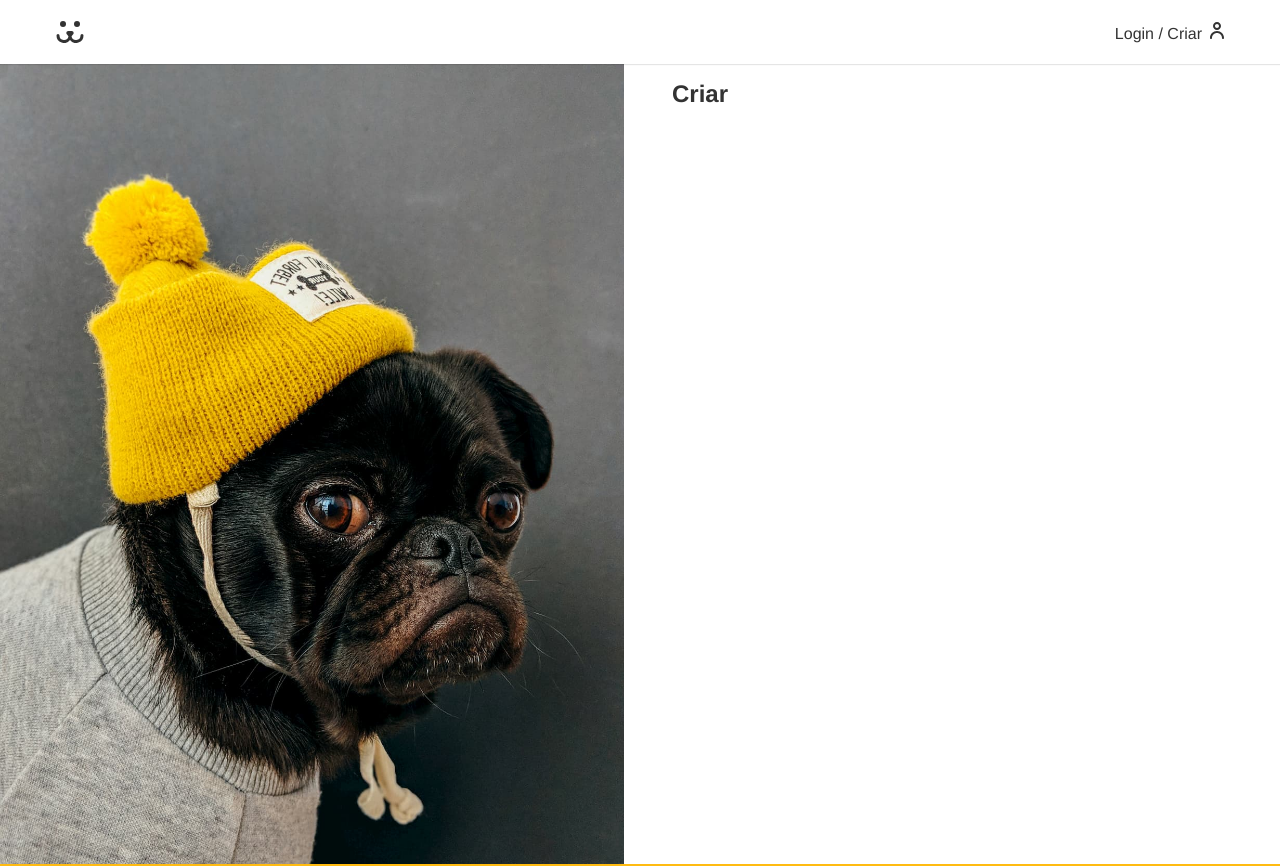
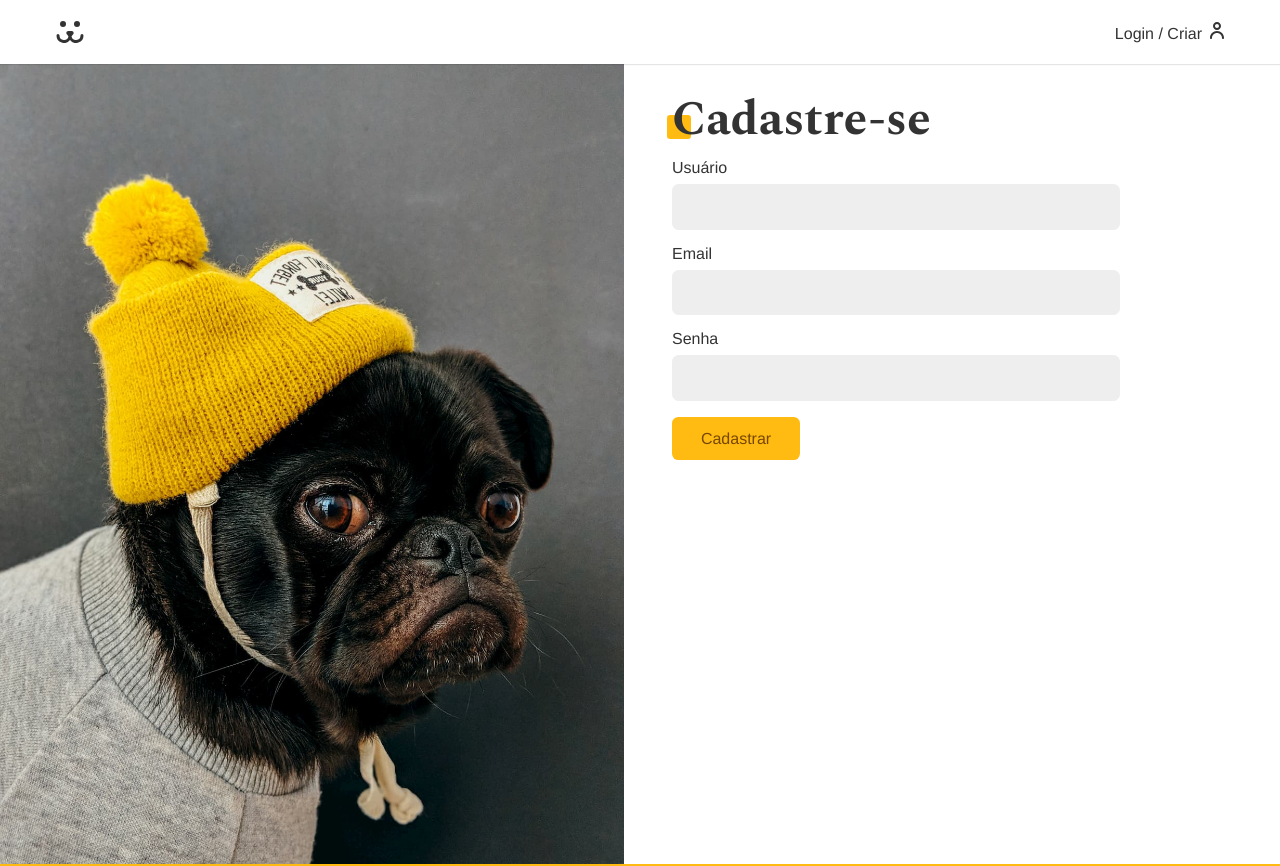
Before and after one commit to allangdasilva/projeto-dogs-next, a Next.js app: page /login/criar in a window 1280 px wide. Shown: the top 866 px of the page. Built offline with nearby package versions, Linux system fonts and the light colour scheme.

Commit message:
Criar usuário configurado

```diff
--- /dev/null
+++ b/src/actions/post-criar.tsx
@@ -0,0 +1,31 @@
+"use server";
+
+import { CRIAR_POST } from "@/functions/api";
+import apiError from "@/functions/apiError";
+import login from "./login";
+
+export default async function criarPost(state: {}, formData: FormData) {
+  const username = formData.get("username") as string | null;
+  const password = formData.get("password") as string | null;
+  const email = formData.get("password") as string | null;
+  try {
+    // Aqui é um bom momento para verificações, pq verificações de servidor não tem
+    // como o usuário escapar delas. A biblioteca zod é uma bem utilizada para
+    // verificações.
+    if (!username || !password || !email) throw new Error("Preencha os dados.");
+    if (password.length < 6)
+      throw new Error("A senha deve ter mais de 6 dígitos.");
+
+    const { url } = CRIAR_POST();
+    const response = await fetch(url, {
+      method: "POST",
+      body: formData,
+    });
+    if (!response.ok) throw new Error("Email ou usuário já cadastrado.");
+    const { ok } = await login({ ok: true, error: "" }, formData);
+    if (!ok) throw new Error("Erro ao logar.");
+    return { data: null, ok: true, error: "" };
+  } catch (error: unknown) {
+    return apiError(error);
+  }
+}
--- a/src/app/login/criar/page.tsx
+++ b/src/app/login/criar/page.tsx
@@ -1,9 +1,18 @@
+import FormCriar from "@/components/login/FormCriar";
+import { Metadata } from "next";
+
+export const metadata: Metadata = {
+  title: "Crie sua conta | Dogs",
+  description: "Crie sua conta no site Dogs.",
+};
+
 export default async function CriarPage() {
   return (
     <>
-      <main>
-        <h1>Criar</h1>
-      </main>
+      <div className="animeLeft">
+        <h1 className="title">Cadastre-se</h1>
+        <FormCriar />
+      </div>
     </>
   );
 }
--- a/src/app/login/page.tsx
+++ b/src/app/login/page.tsx
@@ -1,4 +1,10 @@
 import FormLogin from "@/components/login/FormLogin";
+import { Metadata } from "next";
+
+export const metadata: Metadata = {
+  title: "Login | Dogs",
+  description: "Logue na sua conta no site Dogs.",
+};
 
 export default async function LoginPage() {
   return (
--- /dev/null
+++ b/src/components/login/FormCriar.tsx
@@ -0,0 +1,45 @@
+"use client";
+
+import { useFormStatus } from "react-dom";
+import Button from "../forms/Button";
+import React, { useActionState } from "react";
+import Input from "@/components/forms/Input";
+import ErrorMessage from "../helper/ErrorMessage";
+import styles from "./FormLogin.module.css";
+import criarPost from "@/actions/post-criar";
+
+function ButtonForm() {
+  const { pending } = useFormStatus();
+  return (
+    <>
+      {pending ? (
+        <Button disabled={pending}>Carregando...</Button>
+      ) : (
+        <Button>Cadastrar</Button>
+      )}
+    </>
+  );
+}
+export default function FormCriar() {
+  const [state, action] = useActionState(criarPost, {
+    ok: false,
+    error: "",
+    data: null,
+  });
+
+  React.useEffect(() => {
+    if (state.ok) window.location.href = "/conta";
+  }, [state.ok]);
+
+  return (
+    <>
+      <form action={action} className={styles.form}>
+        <Input label="Usuário" name="username" type="text" />
+        <Input label="Email" name="email" type="email" />
+        <Input label="Senha" name="password" type="password" />
+        <ErrorMessage error={state.error} />
+        <ButtonForm />
+      </form>
+    </>
+  );
+}
--- a/src/functions/api.tsx
+++ b/src/functions/api.tsx
@@ -5,3 +5,8 @@
     url: API_URL + "/jwt-auth/v1/token",
   };
 }
+export function CRIAR_POST() {
+  return {
+    url: API_URL + "/api/user",
+  };
+}
```
Also changed, not shown: src/app/login/perdeu/page.tsx (+7 -0 lines), src/app/login/resetar/page.tsx (+7 -0 lines).
